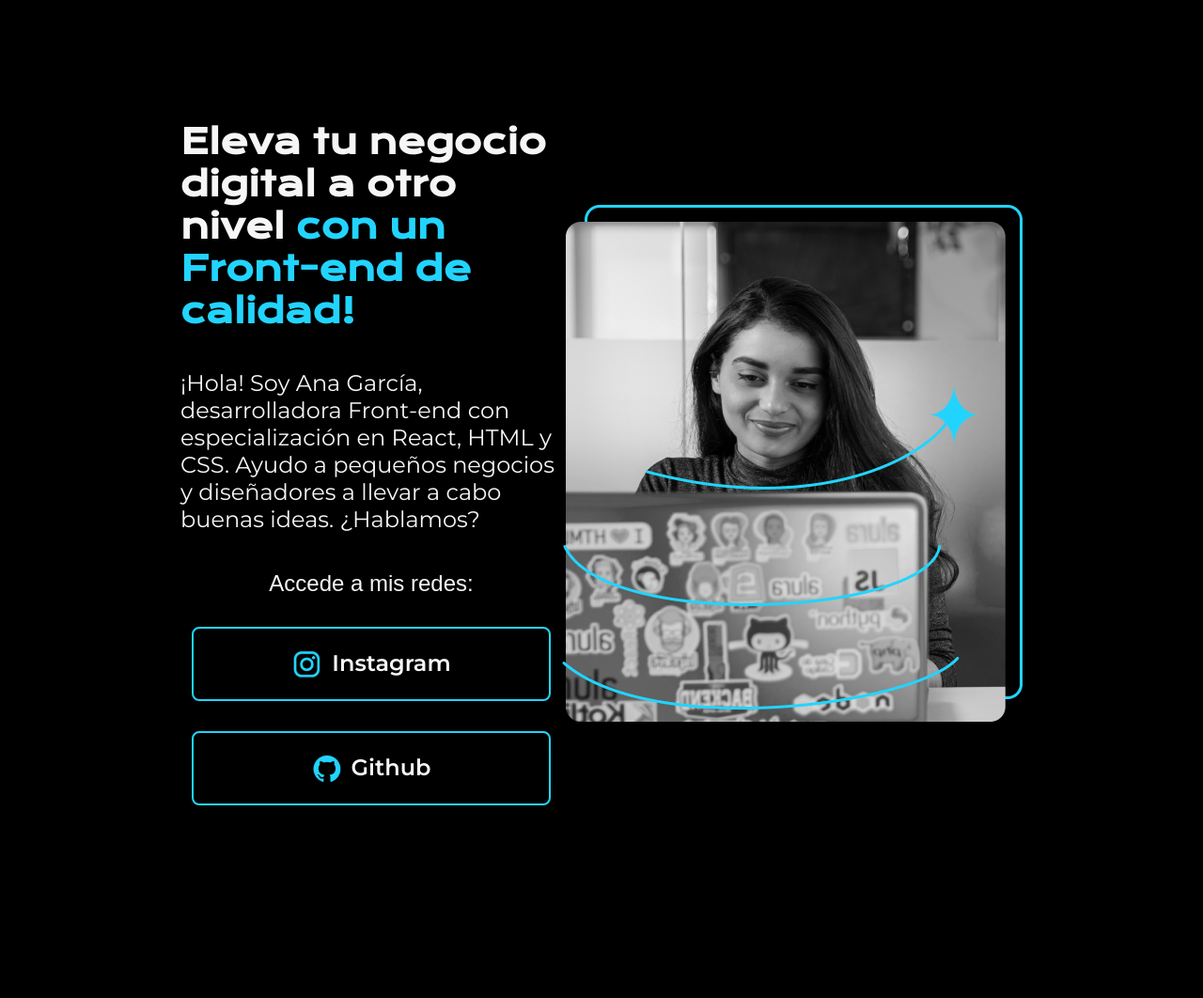
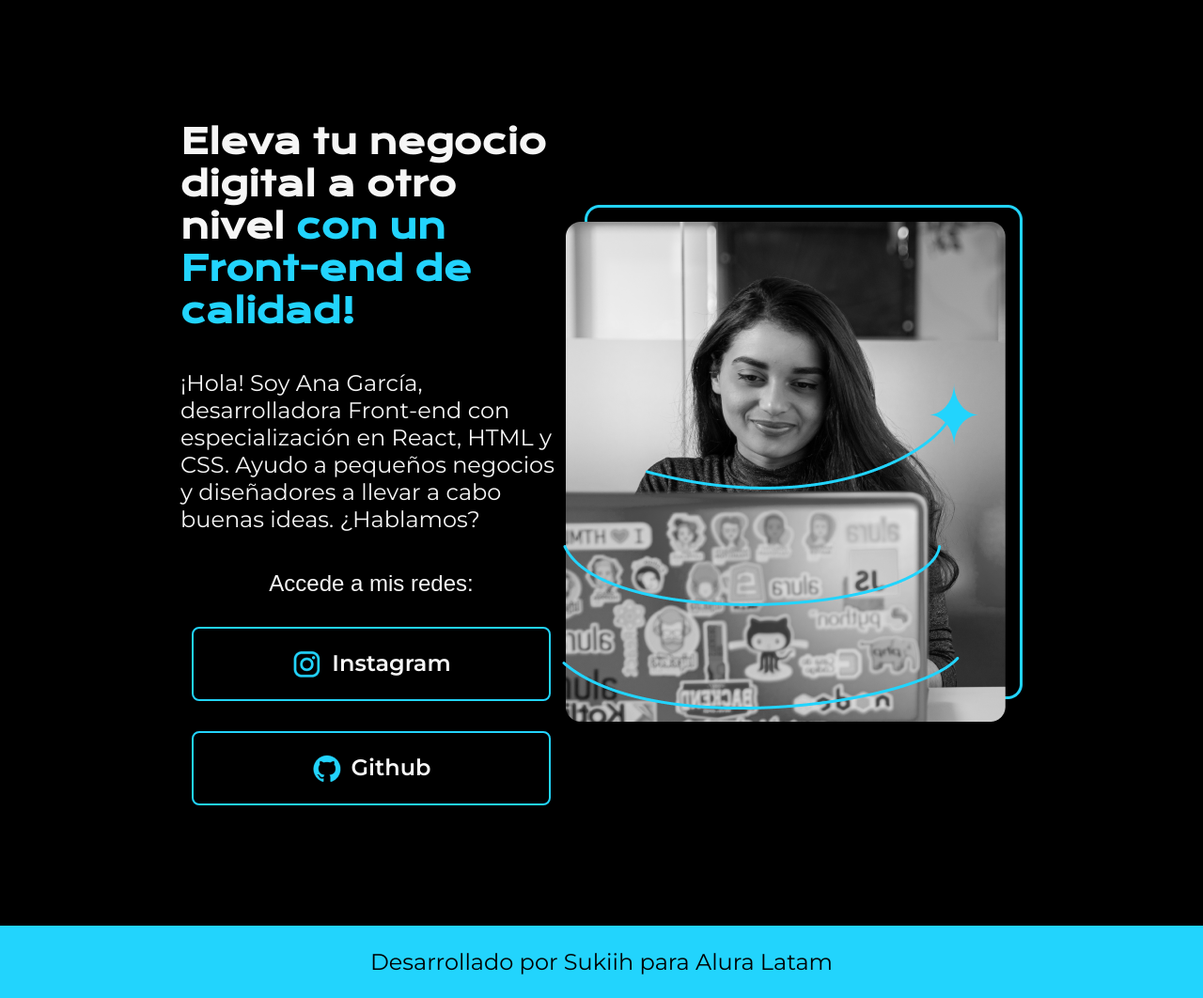
Before and after one commit to Sukiih/html_css_alura, a plain HTML site: page index.html in a window 1280 px wide. Shown: the whole page at 94% size. Before the commit the page ends 928 px from the top, so only its background shows below. Drawn offline with nearby package versions, Linux system fonts and the light colour scheme.

Commit message:
ADD: footer

```diff
--- a/index.html
+++ b/index.html
@@ -9,7 +9,7 @@
 <body>
     <header></header>
     <main class="presentacion">
-        <section class="presentaacion_contenido">
+        <section class="presentacion_contenido">
             <h1 class="presentacion_contenido_titulo">
                 Eleva tu negocio digital a otro nivel
                 <strong class="titulo-destaque">con un Front-end de calidad!
@@ -33,5 +33,9 @@
         </section>
         <img src="./assets/ana_garcia.png" alt="Foto de Ana García desarrollando un proyecto">
     </main>
+
+    <footer>
+        <p>Desarrollado por Sukiih para Alura Latam</p>
+    </footer>
 </body>
 </html>
--- a/style.css
+++ b/style.css
@@ -6,7 +6,6 @@
 }
 
 body{
-    height: 100vh;
     box-sizing: border-box;
     background-color: #000000;
     color: #f6f6f6;
@@ -23,7 +22,7 @@ body{
     justify-content: space-between;
 }
 
-.presentaacion_contenido{
+.presentacion_contenido{
     width: 615px;
     display: flex;
     flex-direction: column;
@@ -79,3 +78,13 @@ body{
     cursor: pointer;
     border: 2px solid #0000FF;
 }
+
+footer{
+    background-color: #22D4FD;
+    padding: 24px;
+    text-align: center;
+    color: #000000;
+    font-family: 'Montserrat', sans-serif;
+    font-size: 24px;
+    font-weight: 400;
+}
```
